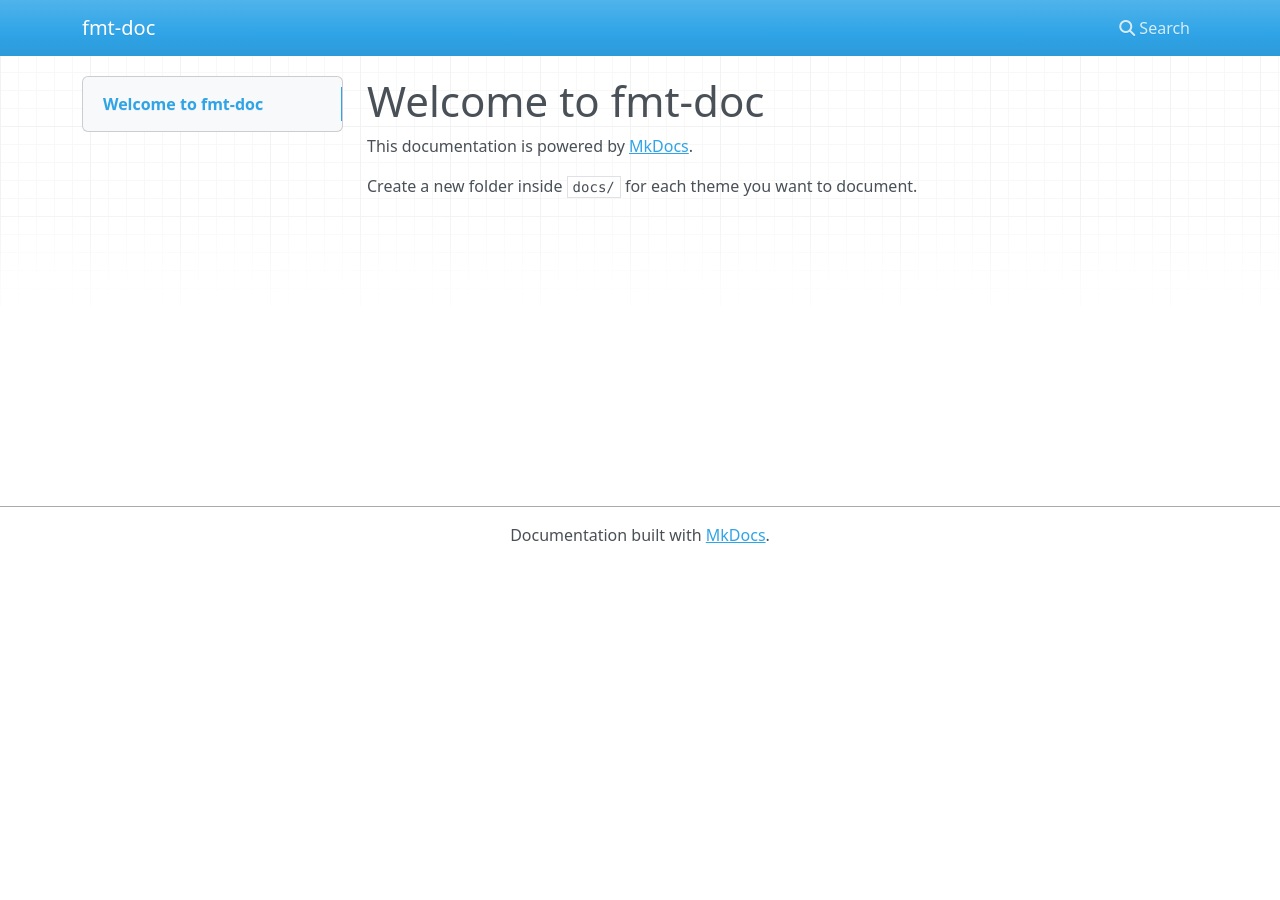
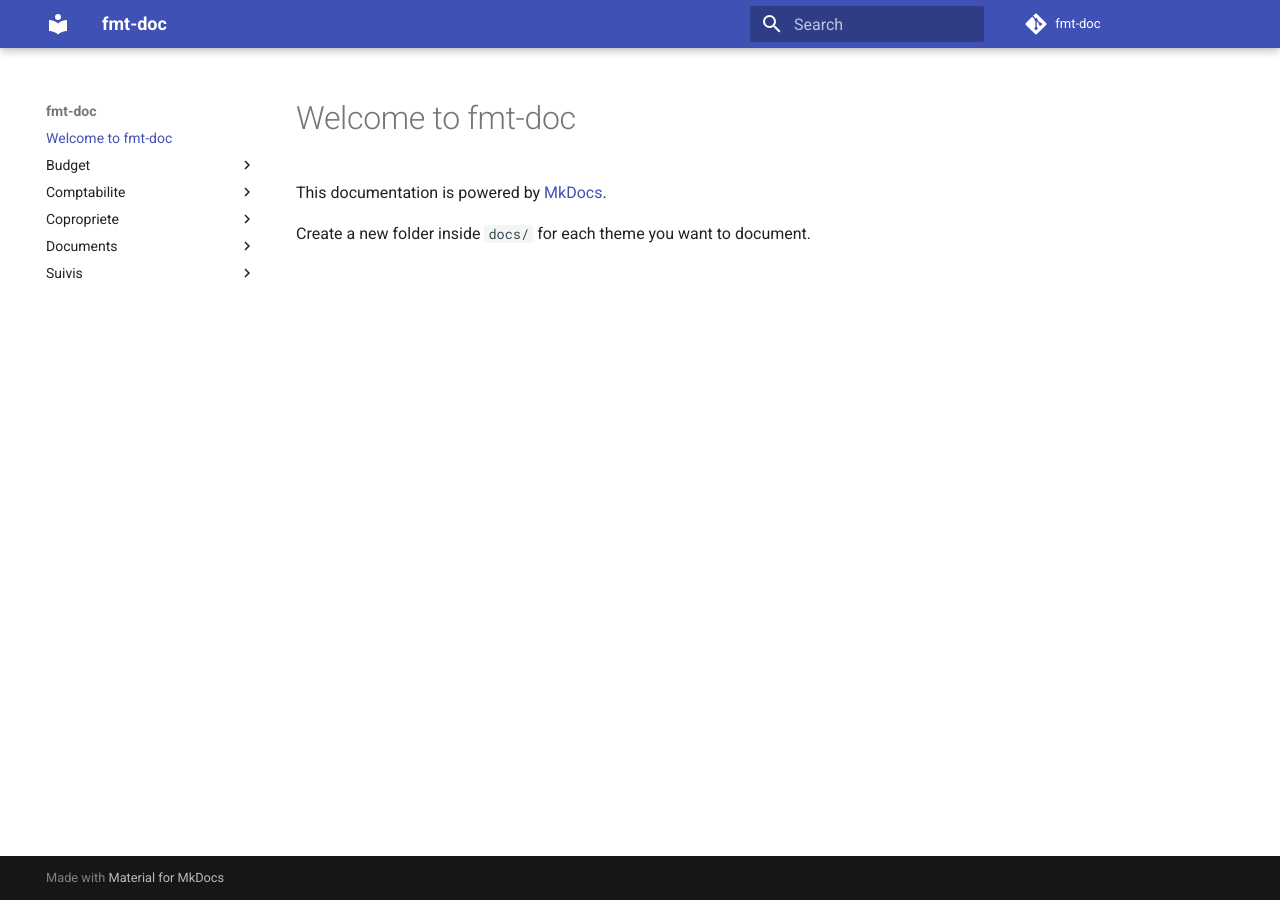
Before and after one commit to fmt-saas/fmt-doc, an MkDocs documentation site: the page built from docs/index.md, in a window 1280 px wide. Built offline with MkDocs 1.6.1 and Material for MkDocs 9.7.7, drawn with Linux system fonts in a browser that asks for light colours; nearby versions of some CDN libraries; comment, search, counter and statistics services are not loaded.

```diff
--- a/mkdocs.yml
+++ b/mkdocs.yml
@@ -1,6 +1,37 @@
 site_name: fmt-doc
-nav:
-  - Home: index.md
+site_url: https://example.com
+repo_name: fmt-doc
+repo_url: https://github.com/fmt-saas/fmt-doc
+edit_uri: ""
+docs_dir: docs
 
-# Documentation source files directory
-docs_dir: docs
+theme:
+  name: material
+  features:
+    - navigation.instant
+    - navigation.tracking
+
+plugins:
+  - search
+
+markdown_extensions:
+  - admonition
+  - codehilite:
+      guess_lang: false
+  - def_list
+  - footnotes
+  - meta
+  - toc:
+      permalink: true
+  - pymdownx.betterem:
+      smart_enable: all
+  - pymdownx.caret
+  - pymdownx.inlinehilite
+  - pymdownx.keys
+  - pymdownx.mark
+  - pymdownx.details
+  - pymdownx.smartsymbols
+  - pymdownx.superfences
+  - pymdownx.tasklist:
+      custom_checkbox: true
+  - pymdownx.tilde
```
